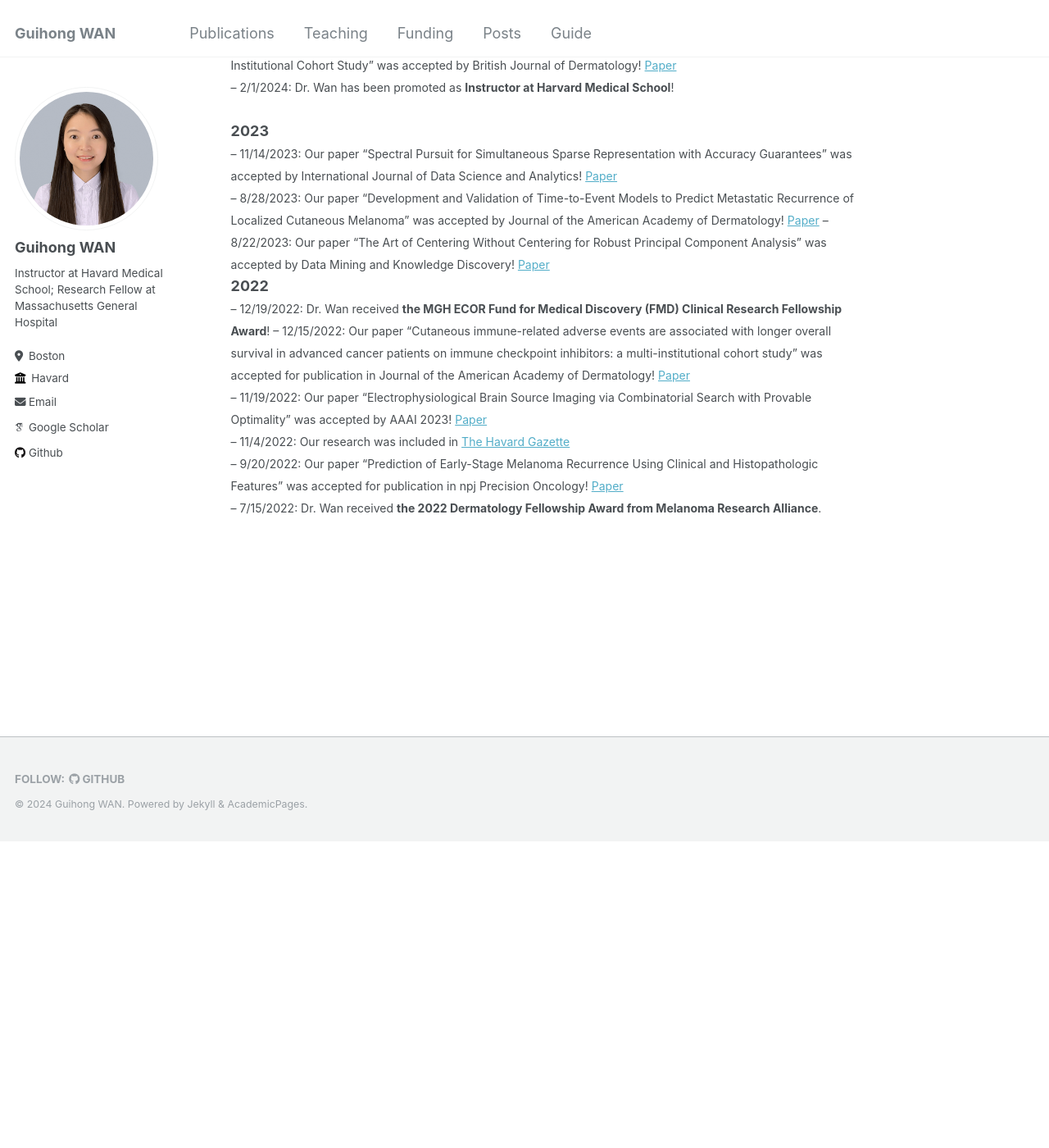
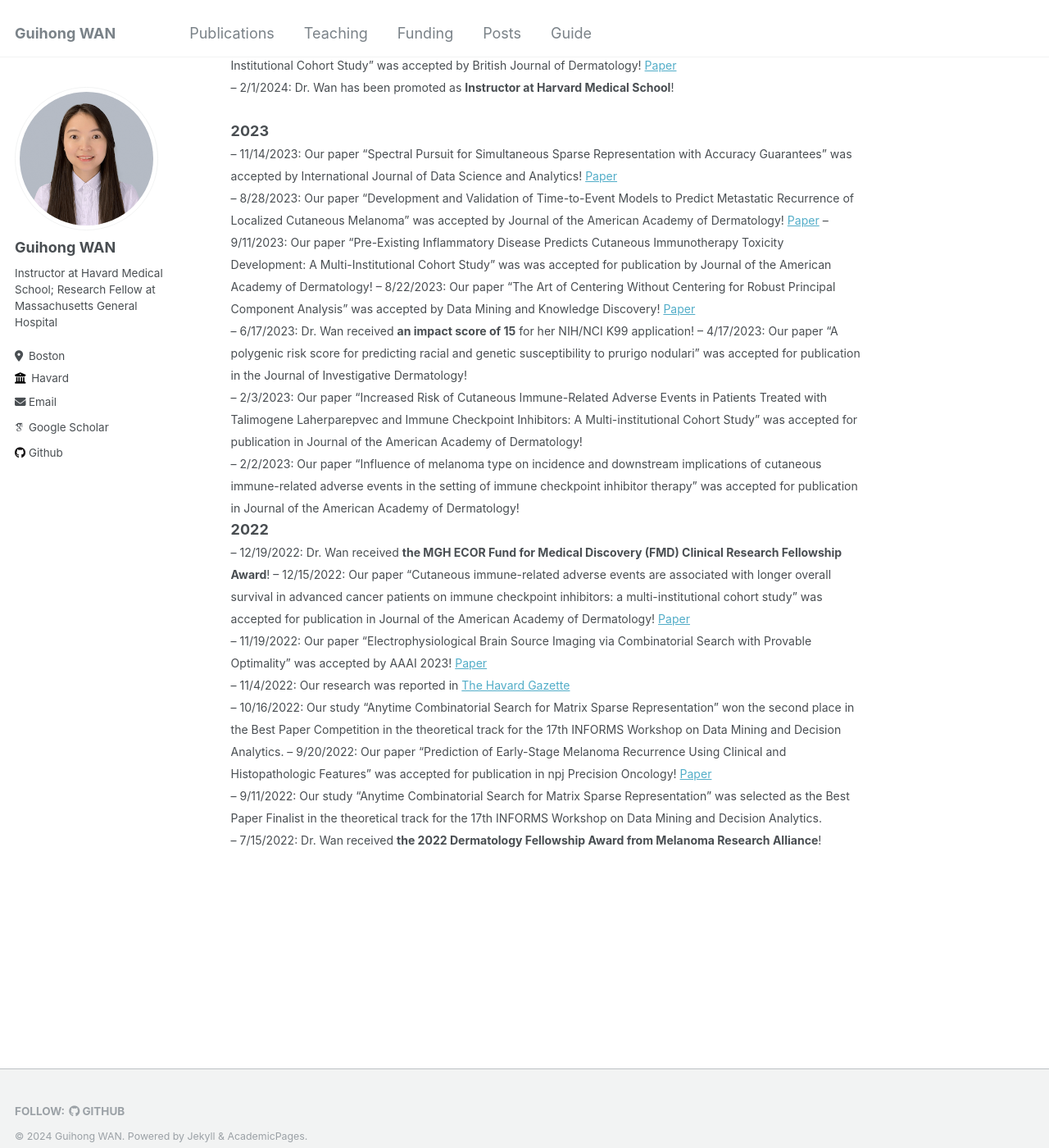
Before and after one commit to cwanlab/cwanlab.github.io, a Jekyll site: the page built from _pages/about.md, in a window 1280 px wide and 1400 px high, scrolled down 574 px. Shown: the whole window at 82% size. Built offline with Jekyll 4.4.1, drawn with Linux system fonts in a browser that asks for light colours; some web fonts are replaced; before the commit the page ends 1601 px from its top, so only the background shows below that.

Commit message:
Update about
Update about

```diff
--- a/_pages/about.md
+++ b/_pages/about.md
@@ -28,15 +28,22 @@ My research focuses on the development of computational methodologies for multim
 <span style="font-size:0.78em;">
 – 11/14/2023: Our paper "Spectral Pursuit for Simultaneous Sparse Representation with Accuracy Guarantees" was accepted by International Journal of Data Science and Analytics! [Paper](https://link.springer.com/article/10.1007/s41060-023-00480-y)
 – 8/28/2023: Our paper "Development and Validation of Time-to-Event Models to Predict Metastatic Recurrence of Localized Cutaneous Melanoma" was accepted by Journal of the American Academy of Dermatology! [Paper](https://www.sciencedirect.com/science/article/pii/S0190962223028815)
+– 9/11/2023: Our paper "Pre-Existing Inflammatory Disease Predicts Cutaneous Immunotherapy Toxicity Development: A Multi-Institutional Cohort Study" was was accepted for publication by Journal of the American Academy of Dermatology!
 – 8/22/2023: Our paper "The Art of Centering Without Centering for Robust Principal Component Analysis" was accepted by Data Mining and Knowledge Discovery! [Paper](https://link.springer.com/article/10.1007/s10618-023-00976-y)
+– 6/17/2023: Dr. Wan received **an impact score of 15** for her NIH/NCI K99 application!
+– 4/17/2023: Our paper "A polygenic risk score for predicting racial and genetic susceptibility to prurigo nodulari" was accepted for publication in the Journal of Investigative Dermatology!
+– 2/3/2023: Our paper "Increased Risk of Cutaneous Immune-Related Adverse Events in Patients Treated with Talimogene Laherparepvec and Immune Checkpoint Inhibitors: A Multi-institutional Cohort Study" was accepted for publication in Journal of the American Academy of Dermatology!
+– 2/2/2023: Our paper "Influence of melanoma type on incidence and downstream implications of cutaneous immune-related adverse events in the setting of immune checkpoint inhibitor therapy" was accepted for publication in Journal of the American Academy of Dermatology!
 </span>
 **2022**
 <span style="font-size:0.78em;">
 – 12/19/2022: Dr. Wan received **the MGH ECOR Fund for Medical Discovery (FMD) Clinical Research Fellowship Award**!
 – 12/15/2022: Our paper "Cutaneous immune-related adverse events are associated with longer overall survival in advanced cancer patients on immune checkpoint inhibitors: a multi-institutional cohort study" was accepted for publication in Journal of the American Academy of Dermatology! [Paper](https://www.sciencedirect.com/science/article/pii/S0190962223001536)
 – 11/19/2022: Our paper "Electrophysiological Brain Source Imaging via Combinatorial Search with Provable Optimality" was accepted by AAAI 2023! [Paper](https://ojs.aaai.org/index.php/AAAI/article/view/26471)
-– 11/4/2022: Our research was included in [The Havard Gazette](https://news.harvard.edu/gazette/story/2022/11/ai-tool-predicts-melanoma-survivors-risk-of-recurrence/)
+– 11/4/2022: Our research was reported in [The Havard Gazette](https://news.harvard.edu/gazette/story/2022/11/ai-tool-predicts-melanoma-survivors-risk-of-recurrence/)
+– 10/16/2022: Our study "Anytime Combinatorial Search for Matrix Sparse Representation" won the second place in the Best Paper Competition in the theoretical track for the 17th INFORMS Workshop on Data Mining and Decision Analytics.
 – 9/20/2022: Our paper "Prediction of Early-Stage Melanoma Recurrence Using Clinical and Histopathologic Features"
 was accepted for publication in npj Precision Oncology! [Paper](https://www.nature.com/articles/s41698-022-00321-4)
-– 7/15/2022:  Dr. Wan received **the 2022 Dermatology Fellowship Award from Melanoma Research Alliance**.
+– 9/11/2022: Our study "Anytime Combinatorial Search for Matrix Sparse Representation" was selected as the Best Paper Finalist in the theoretical track for the 17th INFORMS Workshop on Data Mining and Decision Analytics.
+– 7/15/2022:  Dr. Wan received **the 2022 Dermatology Fellowship Award from Melanoma Research Alliance**!
 </span>
```
